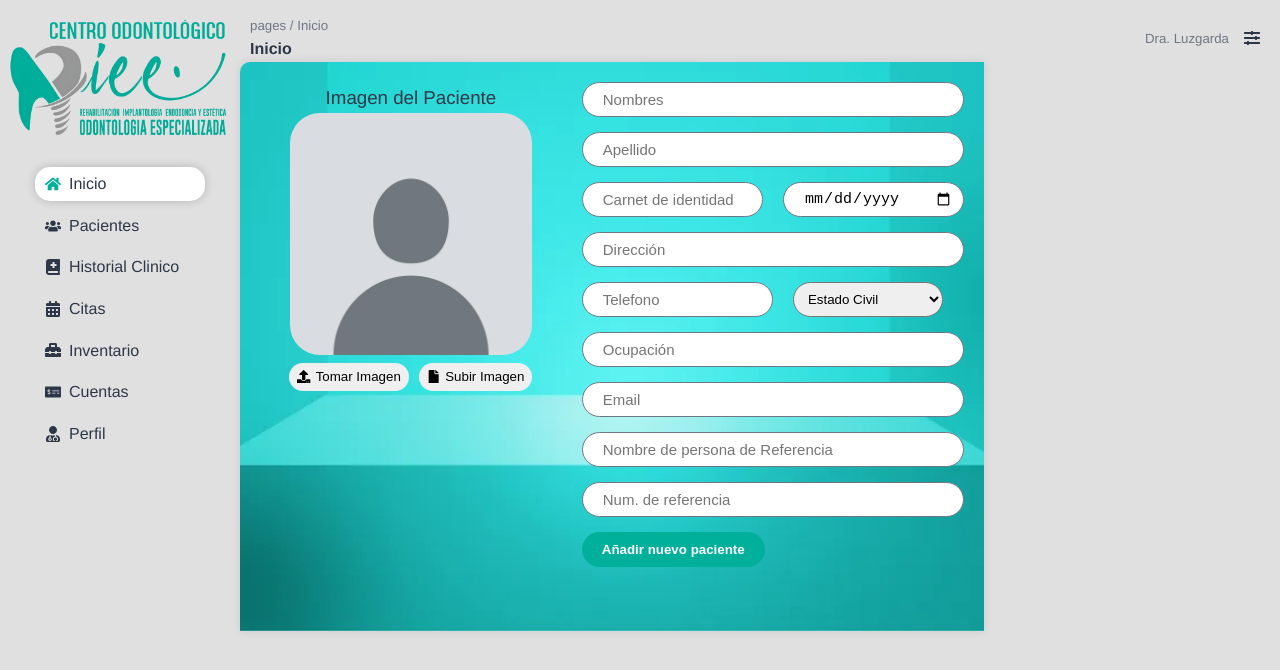
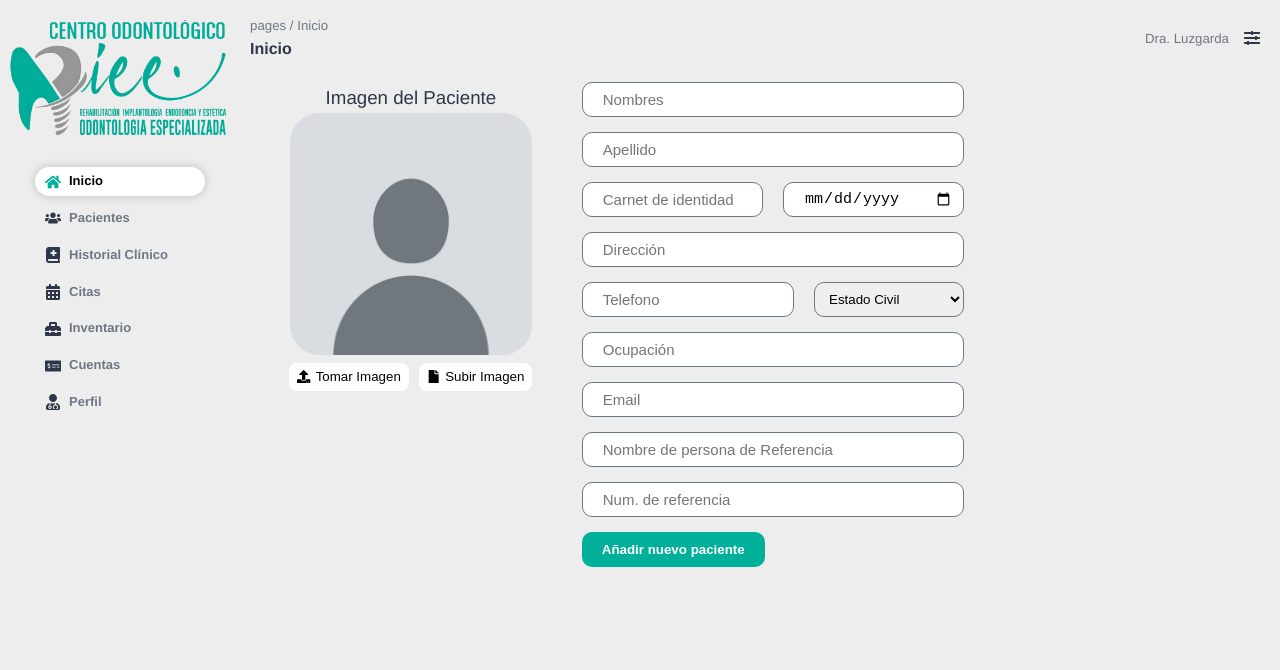
Before and after one commit to alfredoT7/RIEE, a React (Vite) app in the folder src/renderer/: page /new-patient in a window 1280 px wide. Shown: the top 670 px of the page. Built offline with nearby package versions, Linux system fonts and the light colour scheme.

Commit message:
SIdebar new Styles

```diff
--- a/src/renderer/src/assets/base.css
+++ b/src/renderer/src/assets/base.css
@@ -27,7 +27,8 @@ ul {
 
 body {
   color: var(--color-text-primary);
-  background: var(--bg-app);
+  /* background: var(--bg-app); */
+  background: rgb(238, 237, 237);
   line-height: 1.6;
   font-family:
   Helvetica,Arial,sans-serif;
--- a/src/renderer/src/components/searchBar/SearchBar.css
+++ b/src/renderer/src/components/searchBar/SearchBar.css
@@ -39,6 +39,7 @@
     border-radius: 20px;
     border: none;
     height: 35px;
+    color: white;
     flex: 0.4;
     display: flex;
     align-items: center;
--- a/src/renderer/src/components/sidebar/Sidebar.css
+++ b/src/renderer/src/components/sidebar/Sidebar.css
@@ -33,14 +33,19 @@
     border-radius: 15px;
     cursor: pointer;
 }
-h4{
-    color: var(--color-text-primary);
+.sidebar-container h4{
     margin: 0;
+    font-weight: 600;
+    color: var(--color-text-secondary);
+    font-size: 13px;
 }
 .sidebar-container div div.active {
     box-shadow: 0 0 10px rgba(0, 0, 0, 0.2);
     background-color: var(--bg--component-color-white);
-    .icon{
+    .icon {
         color: var(--primary-color);
-    }
+    };
 }
+.sidebar-container h4.active-text {
+    color: #000;
+}
--- a/src/renderer/src/components/sidebar/Sidebar.jsx
+++ b/src/renderer/src/components/sidebar/Sidebar.jsx
@@ -23,31 +23,33 @@ const Sidebar = () => {
             <div>
                 <div className={selected === 'Inicio' ? 'active' : ''} onClick={() => handleSelection('Inicio')}>
                     <FaHome className="icon" />
-                    <h4>Inicio</h4>
+                    <h4 className={selected === 'Inicio' ? 'active-text' : ''}>Inicio</h4>
                 </div>
                 <div className={selected === 'Pacientes' ? 'active' : ''} onClick={() => handleSelection('Pacientes')}>
                     <FaUsers className="icon" />
-                    <h4>Pacientes</h4>
+                    <h4 className={selected === 'Pacientes' ? 'active-text' : ''}>Pacientes</h4>
                 </div>
                 <div className={selected === 'Historial' ? 'active' : ''} onClick={() => handleSelection('Historial')}>
                     <FaBookMedical className="icon" />
-                    <h4>Historial Clinico</h4>
+                    <h4 className={selected === 'Historial' ? 'active-text' : ''}>Historial Clínico</h4>
+
                 </div>
                 <div className={selected === 'Citas' ? 'active' : ''} onClick={() => handleSelection('Citas')}>
                     <FaCalendarAlt className="icon" />
-                    <h4>Citas</h4>
+                    <h4 className={selected === 'Citas' ? 'active-text' : ''}>Citas</h4>
                 </div>
                 <div className={selected === 'Inventario' ? 'active' : ''} onClick={() => handleSelection('Inventario')}>
                     <FaToolbox className="icon" />
-                    <h4>Inventario</h4>
+                    <h4 className={selected === 'Inventario' ? 'active-text' : ''}>Inventario</h4>
                 </div>
                 <div className={selected === 'Cuentas' ? 'active' : ''} onClick={() => handleSelection('Cuentas')}>
                     <FaMoneyCheckAlt className="icon" />
-                    <h4>Cuentas</h4>
+                    <h4 className={selected === 'Cuentas' ? 'active-text' : ''}>Cuentas</h4>
+
                 </div>
                 <div className={selected === 'Perfil' ? 'active' : ''} onClick={() => handleSelection('Perfil')}>
                     <FaUserMd className="icon" />
-                    <h4>Perfil</h4>
+                    <h4 className={selected === 'Perfil' ? 'active-text' : ''}>Perfil</h4>
                 </div>
             </div>
         </nav>
--- a/src/renderer/src/pages/newPatient/NewPatient.css
+++ b/src/renderer/src/pages/newPatient/NewPatient.css
@@ -6,12 +6,7 @@
     padding: 20px;
     width: 744px;
     height: 569px;
-    background: url("../../assets/img/fondoRegister.jpg");
-    background-size: cover;
-    background-position: center;
-    background-repeat: no-repeat;
     border-top-left-radius: 10px;
-    box-shadow: 0px 0px 10px 0px rgba(0,0,0,0.1);
     display: flex;
     flex-direction: row;
 }
@@ -41,10 +36,11 @@
     display: flex;
     height: 28px;
     align-items: center;
-    border-radius: 15px;
+    border-radius: 8px;
     border: none;
     padding-inline: 8px;
     gap: 5px;
+    background-color: white;
 }
 .img-card div button:hover{
     cursor: pointer;
@@ -62,7 +58,7 @@
     height: 35px;
     padding: 10px 10px 10px 20px;
     border: 1px solid var(--color-text-secondary);
-    border-radius: 20px;
+    border-radius: 10px;
     font-size: 15px;
     margin-bottom: 15px;
 }
@@ -80,22 +76,24 @@
     flex-direction: row;
     gap: 20px;
     align-items: top;
+    justify-content: space-between;
 }
 .input-two input{
     align-items: center;
+    flex: 1;
 }
 .input-two select{
     height: 35px;
     width: 150px;
     padding-left: 10px;
     padding-right: 10px;
-    border-radius: 20px;
+    border-radius: 10px;
 }
 .input-side button{
     background-color: var(--primary-color);
     height: 35px;
     border: none;
-    border-radius: 20px;
+    border-radius: 10px;
     padding-inline: 20px;
     color: white;
     font-weight: bold;
--- a/src/renderer/src/pages/newPatient/NewPatient.jsx
+++ b/src/renderer/src/pages/newPatient/NewPatient.jsx
@@ -1,13 +1,62 @@
-import React from 'react'
+import React, { useState } from 'react'
 import ImagesApp from '../../assets/ImagesApp'
 import './NewPatient.css'
 import { FaUpload, FaFile } from 'react-icons/fa'
 const NewPatient = () => {
+    const [formValues, setFormValues] = useState({
+        name: '',
+        lastname: '',
+        ci: '',
+        birthDate: '',
+        address: '',
+        phone: '',
+        civilStatus: '',
+        occupation: '',
+        email: '',
+        referencePerson: '',
+        referencePhone: ''
+      });
+
+      const [errors, setErrors] = useState({});
+
+      const handleChange = (e) => {
+        const { name, value } = e.target;
+        setFormValues({ ...formValues, [name]: value });
+      };
+
+      const validate = () => {
+        let errors = {};
+
+        // if (!formValues.name) errors.name = 'Nombre es obligatorio';
+        // if (!formValues.lastname) errors.lastname = 'Apellido es obligatorio';
+        // if (!formValues.ci) errors.ci = 'Carnet de identidad es obligatorio';
+        // if (!formValues.birthDate) errors.birthDate = 'Fecha de nacimiento es obligatoria';
+        // if (!formValues.phone) errors.phone = 'Teléfono es obligatorio';
+        // if (!formValues.civilStatus) errors.civilStatus = 'Estado civil es obligatorio';
+        // if (!formValues.occupation) errors.occupation = 'Ocupación es obligatoria';
+        // if (!formValues.email) errors.email = 'Email es obligatorio';
+        // if (!/\S+@\S+\.\S+/.test(formValues.email)) errors.email = 'Email no es válido';
+        // if (!formValues.referencePerson) errors.referencePerson = 'Persona de referencia es obligatoria';
+        // if (!formValues.referencePhone) errors.referencePhone = 'Teléfono de referencia es obligatorio';
+
+        setErrors(errors);
+        return Object.keys(errors).length === 0;
+      };
+
+      const handleSubmit = (e) => {
+        e.preventDefault();
+        if (validate()) {
+          console.log('Datos del paciente:', formValues);
+          alert('Formulario enviado');
+        } else {
+          alert('Por favor corrige los errores');
+        }
+      };
   return (
-    <div className='cont-new-pat'>
+    <form className='cont-new-pat' onSubmit={handleSubmit}>
         <div className='img-card'>
             <h3>Imagen del Paciente</h3>
-            <img src={ImagesApp.defaultImage} alt="" />
+            <img src={ImagesApp.defaultImage} alt="Paciente" />
             <div>
                 <button>
                     <FaUpload />
@@ -20,16 +69,16 @@ const NewPatient = () => {
             </div>
         </div>
         <div className='input-side'>
-            <input className='input-card' type="text" placeholder='Nombres'/>
-            <input className='input-card' type="text" placeholder='Apellido'/>
+            <input className='input-card' name='name' type="text" placeholder='Nombres'  value={formValues.name} onChange={handleChange}/>
+            <input className='input-card' name='lastname' type="text" placeholder='Apellido' value={formValues.lastname} onChange={handleChange}/>
             <div className='div-inputs'>
-                <input className='in-two' type="number" name="" id="" placeholder='Carnet de identidad'/>
-                <input className='in-two' type="date" placeholder='Fecha de Nacimiento'/>
+                <input className='in-two' type="number" name="ci" id="" placeholder='Carnet de identidad' value={formValues.ci} onChange={handleChange} />
+                <input className='in-two' type="date" name="birthDate" id='' placeholder='Fecha de Nacimiento' value={formValues.birthDate} onChange={handleChange}/>
             </div>
-            <input className='input-card' type="text" placeholder='Dirección'/>
+            <input className='input-card' type="text" name='address' placeholder='Dirección' value={formValues.address} onChange={handleChange}/>
             <div className='input-two'>
-                <input className='in-two' type="text" placeholder='Telefono'/>
-                <select className='select'>
+                <input className='in-two' type="text" name="phone" placeholder='Telefono' value={formValues.phone} onChange={handleChange}/>
+                <select className='select' name="civilStatus" value={formValues.civilStatus} onChange={handleChange}>
                     <option value="">Estado Civil</option>
                     <option value="soltero">Soltero</option>
                     <option value="casado">Casado</option>
@@ -38,13 +87,13 @@ const NewPatient = () => {
                     <option value="union libre">Unión Libre</option>
                 </select>
             </div>
-            <input className='input-card' type="text" placeholder='Ocupación'/>
-            <input className='input-card' type="email" placeholder='Email'/>
-            <input className='input-card' type="text" placeholder='Nombre de persona de Referencia'/>
-            <input cassName='in-two-a' type="number" name="" id="" placeholder='Num. de referencia'/>
-            <button>Añadir nuevo paciente</button>
+            <input className='input-card' type="text" name="occupation" placeholder='Ocupación'  value={formValues.occupation} onChange={handleChange}/>
+            <input className='input-card' type="email"  name="email" placeholder='Email'  value={formValues.email} onChange={handleChange}/>
+            <input className='input-card' type="text"  name="referencePerson" placeholder='Nombre de persona de Referencia' value={formValues.referencePerson} onChange={handleChange}/>
+            <input cassName='in-two-a' type="number" name="referencePhone" id="" placeholder='Num. de referencia' value={formValues.referencePhone} onChange={handleChange}/>
+            <button type="submit">Añadir nuevo paciente</button>
         </div>
-    </div>
+    </form>
   )
 }
 
```
